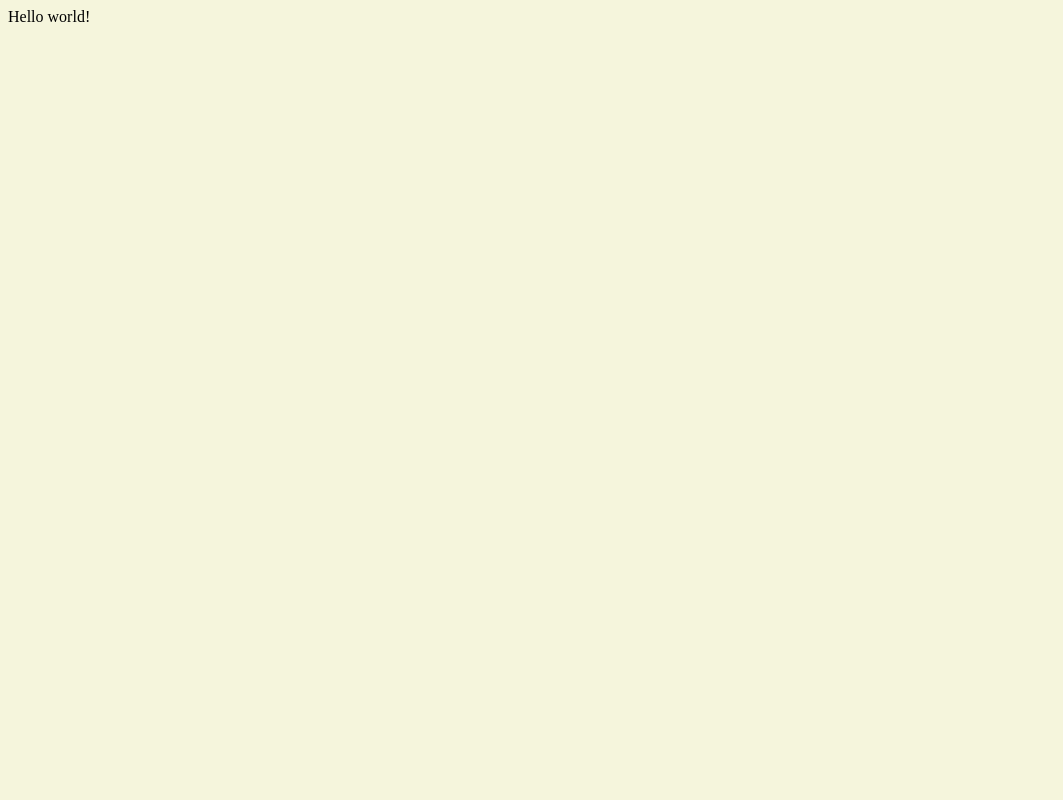
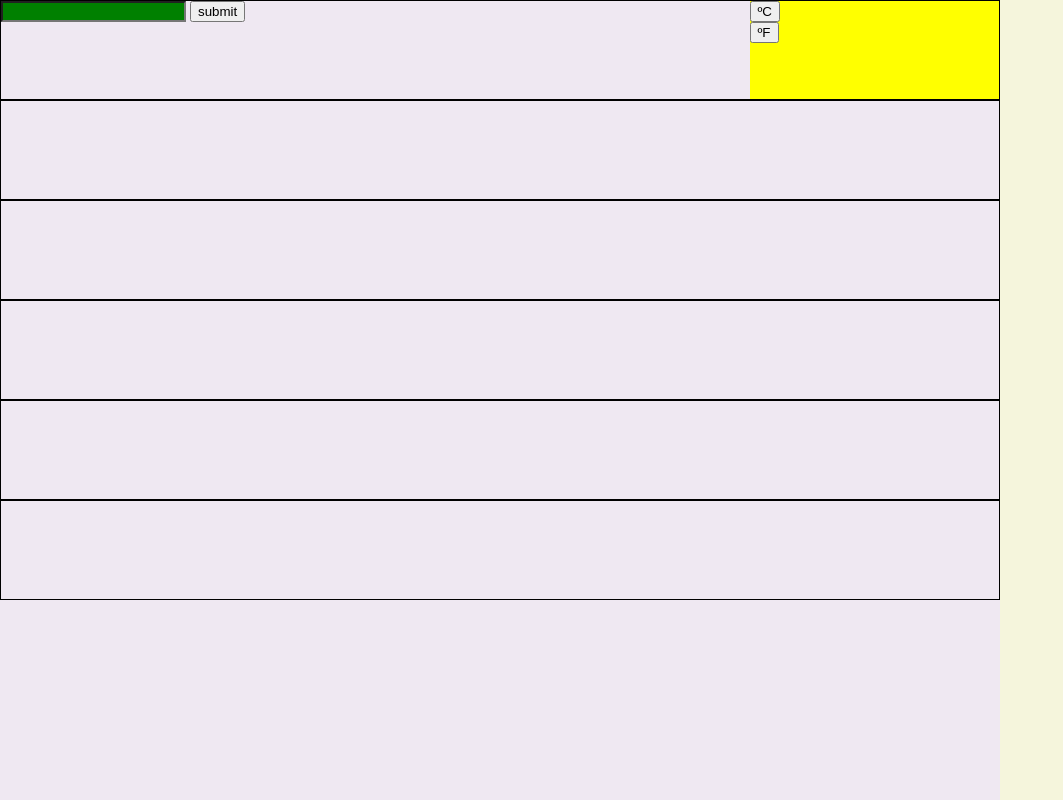
Before and after one commit to MpZero/weather-app, a website built with webpack: page src/index.html in a window 1280 px wide. Shown: the top 800 px of the page, without its empty margins (0-1063 px from the left). Built offline with nearby package versions, Linux system fonts and the light colour scheme.

Commit message:
basic page layout

```diff
--- a/src/index.html
+++ b/src/index.html
@@ -8,7 +8,32 @@
     <script src="main.js"></script>
   </head>
   <body>
-    Hello world!
-    <div id="container"></div>
+    <div id="container">
+      <div id="app-container">
+        <div id="top-wrapper">
+          <div id="search-wrapper">
+            <form onsubmit="event.preventDefault()" action="" method="post">
+              <input type="search" name="" id="search" />
+              <button id="submitbtn">submit</button>
+          </div>
+
+          <div id="grades">
+          <button>ºC</button>
+          <div class="line"></div>
+          <button>ºF</button>
+          </div>
+        </div>
+        <div id="country"></div>
+        <div id="city"></div>
+        <div id="weather-image"></div>
+        <div id="temperature"></div>
+        <div id="bottom-wrapper">
+          <div id="feels-like"></div>
+          <div id="humidity"></div>
+          <div id="rain"></div>
+          <div id="wind"></div>
+        </div>
+      </div>
+    </div>
   </body>
 </html>
--- a/src/style.css
+++ b/src/style.css
@@ -7,6 +7,108 @@ html {
   box-sizing: inherit;
 }
 
+:root {
+  --text: hsl(0, 0%, 0%);
+  --background: hsl(282, 28%, 93%);
+  --primary: hsl(236, 18%, 68%);
+  --secondary: hsl(231, 52%, 53%);
+  --accent: hsl(251, 82%, 62%);
+}
+
+@media (color-scheme-dark: dark) {
+  :root {
+    --text: hsl(282, 28%, 93%);
+    --background: hsl(270, 25%, 13%);
+    --primary: hsl(236, 18%, 68%);
+    --secondary: hsl(218, 28%, 15%);
+    --accent: hsl(251, 80%, 92%);
+  }
+}
 body {
   background-color: beige;
+  margin: 0;
 }
+
+#app-container,
+#app-container > * {
+  justify-content: center;
+  /* padding: 200px; */
+  height: 1000px;
+  width: 1000px;
+  /* background-color: red; */
+
+  background-color: var(--background);
+}
+
+#top-wrapper {
+  height: 100px;
+  /* width: 600px; */
+  background-color: blue;
+  display: grid;
+  grid-template-columns: 3fr 1fr;
+}
+
+#search {
+  height: auto;
+  /* width: 600px; */
+  background-color: green;
+}
+
+#grades {
+  height: auto;
+  /* width: 600px; */
+
+  background-color: yellow;
+}
+
+/* TOP PART END */
+
+#country {
+  height: 100px;
+  /* width: 600px; */
+  background-color: aqua;
+}
+
+#city {
+  height: 100px;
+  background-color: burlywood;
+}
+
+#weather-image {
+  height: 100px;
+  background-color: darkcyan;
+}
+
+#temperature {
+  height: 100px;
+  background-color: goldenrod;
+}
+
+#bottom-wrapper {
+  height: 100px;
+  background-color: violet;
+  display: grid;
+  grid-template-columns: auto auto auto auto;
+}
+
+#feels-like {
+  height: auto;
+  background-color: cadetblue;
+}
+#humidity {
+  height: auto;
+  background-color: orangered;
+}
+#rain {
+  height: auto;
+  background-color: olive;
+}
+#wind {
+  height: auto;
+  background-color: orange;
+}
+
+#app-container > * {
+  background-color: var(--background);
+  border: 1px solid black;
+}
```
